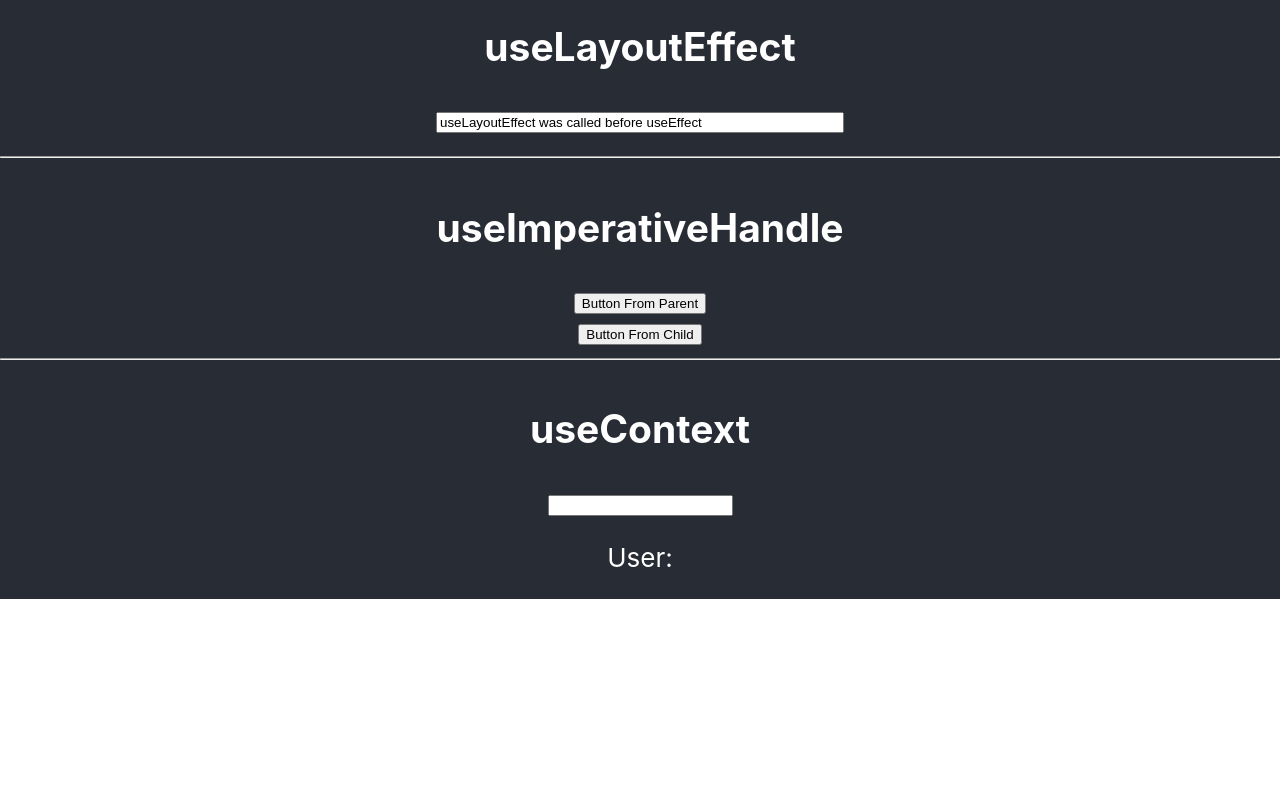
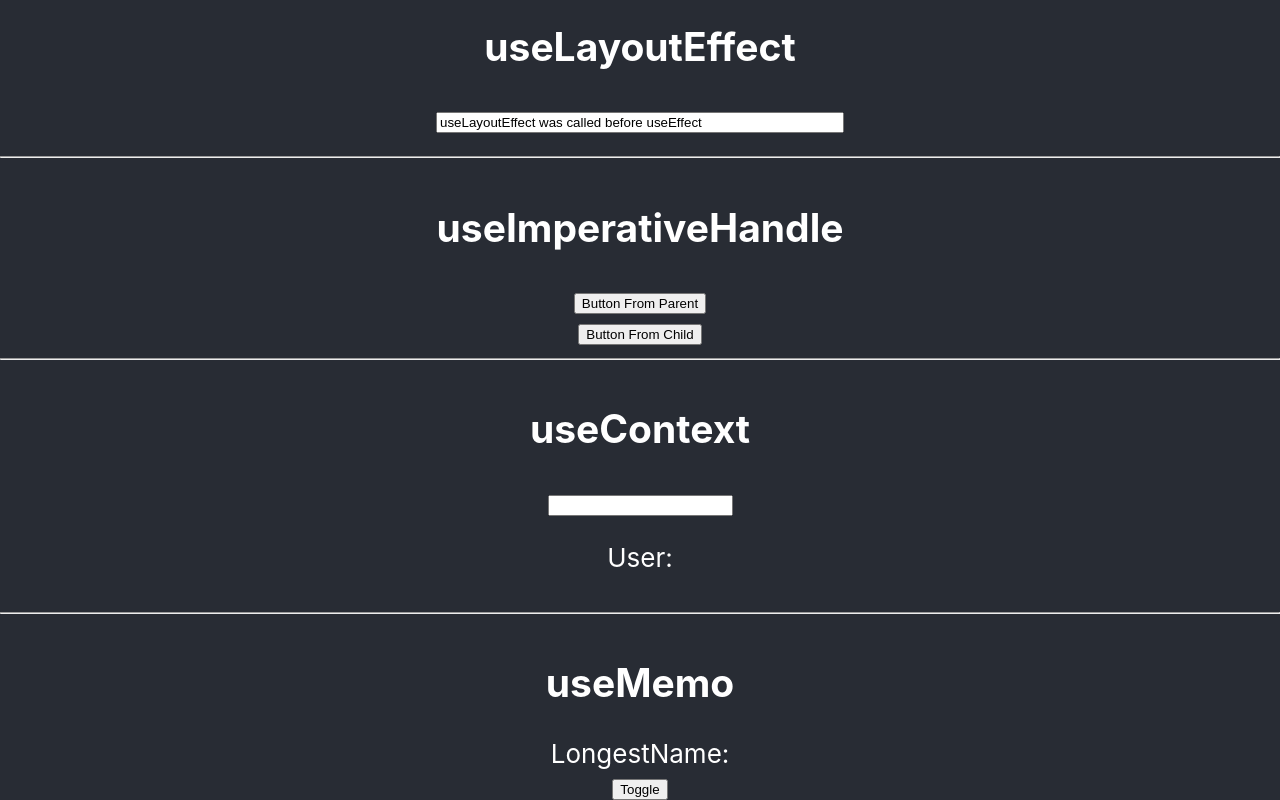
Before and after one commit to PMGH/react-hooks-examples, a React (Create React App) app: page / in a window 1280 px wide. Shown: the part 1277-2077 px from the top of the page. Before the commit the page ends 1876 px from the top, so only its background shows below. Built offline with nearby package versions, Linux system fonts and the light colour scheme; no server answers.

Commit message:
add useMemo example

```diff
--- a/src/App.js
+++ b/src/App.js
@@ -4,6 +4,7 @@ import { UseContextTutorial } from './examples/useContext/useContext';
 import { UseEffectTutorial } from './examples/useEffect/useEffect';
 import { UseImperativeHandleTutorial } from './examples/useImperativeHandle/useImperativeHandle';
 import { UseLayoutEffectTutorial } from "./examples/useLayoutEffect/useLayoutEffect";
+import { UseMemoTutorial } from './examples/useMemo/useMemo';
 import { ReducerTutorial } from "./examples/useReducer/useReducer";
 import { UseRefTutorial } from "./examples/useRef/useRef";
 import {
@@ -30,6 +31,8 @@ function App() {
         <UseImperativeHandleTutorial />
         <SectionSeparator />
         <UseContextTutorial />
+        <SectionSeparator />
+        <UseMemoTutorial />
       </header>
     </div>
   );
--- /dev/null
+++ b/src/examples/useMemo/useMemo.js
@@ -0,0 +1,87 @@
+import axios from 'axios';
+import { useEffect, useMemo, useState } from 'react';
+
+const API_URL = 'https://jsonplaceholder.typicode.com/comments';
+
+// Example without useMemo
+// export const UseMemoTutorial = () => {
+//   const [data, setData] = useState(null);
+//   const [toggle, setToggle] = useState(false);
+
+//   useEffect(() => {
+//     axios.get(API_URL).then(res => {
+//       setData(res.data);
+//     });
+//   }, [])
+
+//   const findLongestName = (comments) => {
+//     if(!comments) {
+//       return null;
+//     }
+
+//     let longestName = '';
+//     for (let i = 0; i < comments.length; i++) {
+//       let currentName = comments[i].name;
+//       if(currentName.length > longestName.length) {
+//         longestName = currentName;
+//       }
+//     }
+//     console.log('THIS WAS COMPUTED')
+//     return longestName;
+//   }
+
+//   return (
+//     <section>
+//       <h1>useMemo</h1>
+//       <div>LongestName: {findLongestName(data)}</div>
+//       <button onClick={() => setToggle(!toggle)}>Toggle</button>
+//       {toggle && <h5>Toggle</h5>}
+//     </section>
+//   )
+// }
+
+
+// useMemo is useful when we don't want something to be recomputed if it isn't going to change
+
+export const UseMemoTutorial = () => {
+  const [data, setData] = useState(null);
+  const [toggle, setToggle] = useState(false);
+
+  useEffect(() => {
+    axios.get(API_URL).then(res => {
+      setData(res.data);
+    });
+  }, [])
+
+  const findLongestName = (comments) => {
+    if(!comments) {
+      return null;
+    }
+
+    let longestName = '';
+    for (let i = 0; i < comments.length; i++) {
+      let currentName = comments[i].name;
+      if(currentName.length > longestName.length) {
+        longestName = currentName;
+      }
+    }
+
+    console.log('THIS WAS COMPUTED')
+
+    return longestName;
+  }
+
+  // We only want to recompute the longest name when the data changes
+  // So we pass [data] as the dependencies array
+  // If we include toggle in the dependencies array the longestName will be recomputed each time we toggle
+  const getLongestName = useMemo(() => findLongestName(data), [data]);
+
+  return (
+    <section>
+      <h1>useMemo</h1>
+      <div>LongestName: {getLongestName}</div>
+      <button onClick={() => setToggle(!toggle)}>Toggle</button>
+      {toggle && <h5>Toggle</h5>}
+    </section>
+  );
+}
```
